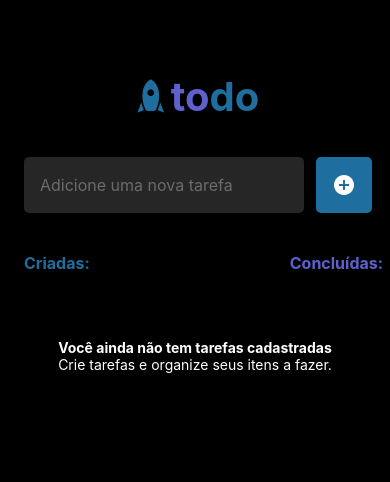
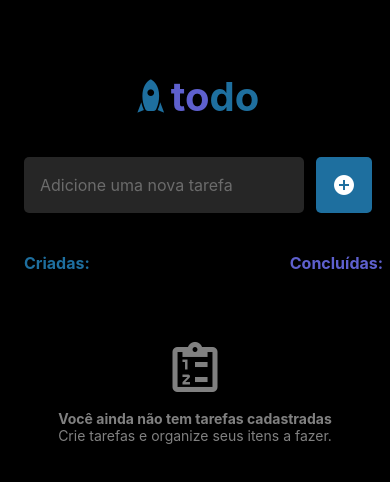
Before and after one commit to hugojose39/todo-list-react-native, a React Native app: screen / in a window 390 px wide. Shown: the top 482 px of the page. Built offline with nearby package versions, Linux system fonts and the light colour scheme.

Commit message:
melhora detalhes da aplicacao

```diff
--- a/src/components/Task/index.tsx
+++ b/src/components/Task/index.tsx
@@ -4,11 +4,11 @@ import React, { useState } from 'react';
 import Icon from 'react-native-vector-icons/MaterialCommunityIcons';
 
 type Props = {
-    name: string;
+    description: string;
     onRemove: () => void;
 }
 
-export function Task({ name, onRemove }: Props) {
+export function Task({ description, onRemove }: Props) {
 
     const [estado, setEstado] = useState(false);
 
@@ -25,8 +25,8 @@ export function Task({ name, onRemove }: Props) {
                     style={estado ? styles.buttonIsCheck : styles.buttonNotCheck}
                     name={estado ? "check-circle" : "checkbox-blank-circle-outline"} />
             </TouchableOpacity>
-            <Text style={styles.name}>
-                {name}
+            <Text style={styles.description}>
+                {description}
             </Text>
             <TouchableOpacity
                 style={styles.button}
--- a/src/components/Task/styles.ts
+++ b/src/components/Task/styles.ts
@@ -9,11 +9,13 @@ export const styles = StyleSheet.create({
         alignItems: 'center',
         marginBottom: 10,
     },
-    name: {
-        flex:1,
+    description: {
+        flex: 1,
         color: '#FFF',
         fontSize: 16,
-        marginLeft: 16,
+        marginLeft: 10,
+        marginTop: 10,
+        marginBottom: 10,
     },
     buttonText: {
         color: '#FFF',
@@ -23,7 +25,6 @@ export const styles = StyleSheet.create({
         width: 56,
         height: 56,
         borderRadius: 5,
-        backgroundColor: '#E23C44',
         alignItems: 'center',
         justifyContent: 'center',
     },
@@ -36,10 +37,10 @@ export const styles = StyleSheet.create({
     },
     buttonIsCheck: {
         color: '#5E60CE',
-        fontSize: 30,
+        fontSize: 24,
     },
     buttonNotCheck: {
         color: '#1E6F9F',
-        fontSize: 30,
+        fontSize: 24,
     },
 });
--- a/src/screens/Home/index.tsx
+++ b/src/screens/Home/index.tsx
@@ -9,7 +9,11 @@ export function Home(): JSX.Element {
     const [taskDescription, setTaskName] = useState('');
 
     function handleTaskAdd() {
-        if (! taskDescription) {
+        if (tasks.includes(taskDescription)) {
+            return Alert.alert('Tarefa já existe', 'Já existe uma tarefa na lista com essa descrição!')
+        }
+
+        if (!taskDescription) {
             return Alert.alert('Tarefa inválida!')
         }
 
@@ -17,12 +21,12 @@ export function Home(): JSX.Element {
         setTaskName('');
     }
 
-    function handleTaskRemove(name: string) {
-        Alert.alert('Remover', `Remover a tarefa ${name}?`, [
+    function handleTaskRemove(description: string) {
+        Alert.alert('Remover', `Remover a tarefa ${description} ?`, [
             {
                 text: 'Sim',
 
-                onPress: () => setTasks(prevState => prevState.filter(participant => participant !== name)),
+                onPress: () => setTasks(prevState => prevState.filter(task => task !== description)),
             },
             {
                 text: 'Não',
@@ -68,13 +72,14 @@ export function Home(): JSX.Element {
                 renderItem={({ item }) => (
                     <Task
                         key={item}
-                        name={item}
+                        description={item}
                         onRemove={() => handleTaskRemove(item)}
                     />
                 )}
                 showsVerticalScrollIndicator={false}
                 ListEmptyComponent={() => (
                     <View style={styles.container}>
+                        <Icon style={styles.listEmptyIcon} name="clipboard-list-outline" />
                         <Text style={styles.listEmptyTitle}>
                             Você ainda não tem tarefas cadastradas
                         </Text>
--- a/src/screens/Home/styles.ts
+++ b/src/screens/Home/styles.ts
@@ -53,14 +53,21 @@ export const styles = StyleSheet.create({
         flexDirection: 'row',
         marginTop: 36,
     },
+    listEmptyIcon: {
+        color: '#808080',
+        fontSize: 60,
+        textAlign: 'center',
+        fontWeight: 'bold',
+        marginBottom: 10,
+    },
     listEmptyTitle: {
-        color: '#FFF',
+        color: '#808080',
         fontSize: 14,
         textAlign: 'center',
         fontWeight: 'bold',
     },
     listEmptySubTitle: {
-        color: '#FFF',
+        color: '#808080',
         fontSize: 14,
         textAlign: 'center',
     },
```
